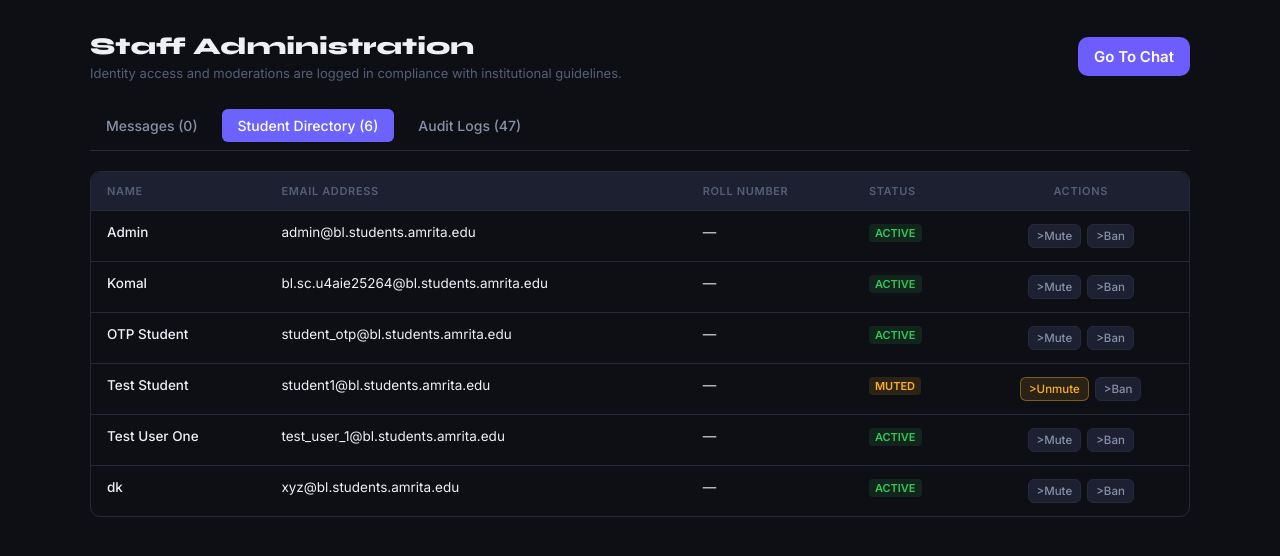
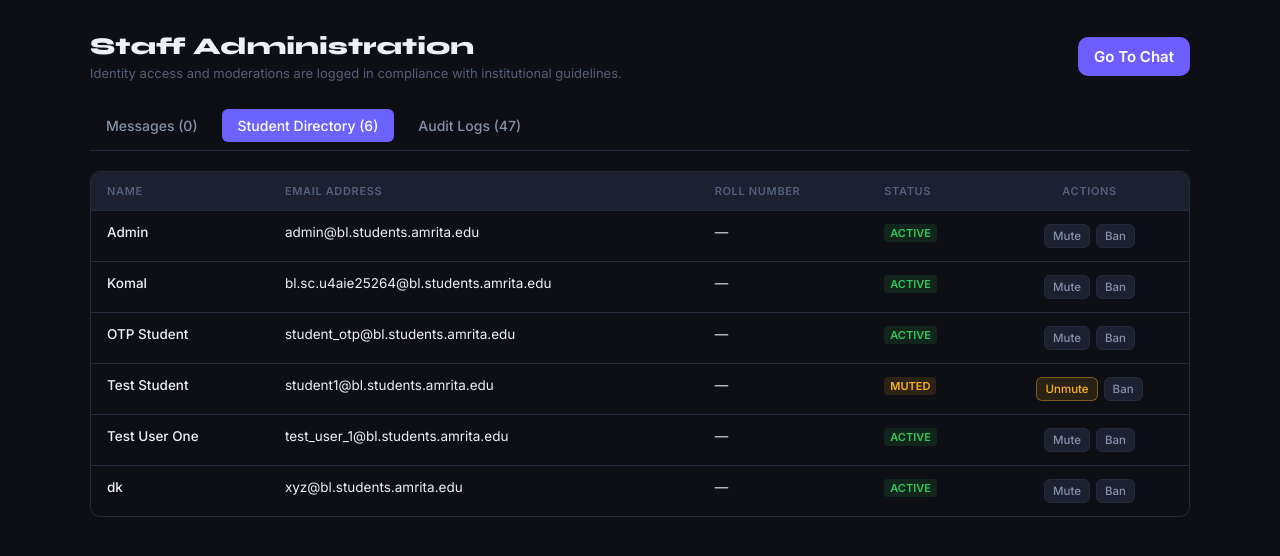
Before and after one commit to DineshKarthik27910/Class-Voice, a Flask app: page /admin in a window 1280 px wide, after a click that opens the changed part. Shown: the part 56-612 px from the top of the page. Run offline with Flask 3, Linux system fonts and the light colour scheme; a user stored in the database is signed in; data comes from the database, SQL or seed files in the repository; both versions use the stored data as it was after the commit.

Commit message:
Latest fixes

```diff
--- a/templates/admin.html
+++ b/templates/admin.html
@@ -102,15 +102,15 @@
                 <td style="text-align: center;">
                   <div class="user-action-group">
                     {% if user.is_muted %}
-                      <button class="btn-mute btn-muted-active" type="button" onclick="toggleMute(this.dataset.userId, false, this)">>Unmute</button>
+                      <button class="btn-mute btn-muted-active" type="button" data-user-id="{{ user.id }}" onclick="toggleMute(this.dataset.userId, true, this)">Unmute</button>
                     {% else %}
-                      <button class="btn-mute" type="button" onclick="toggleMute(this.dataset.userId, false, this)">>Mute</button>
+                      <button class="btn-mute" type="button" data-user-id="{{ user.id }}" onclick="toggleMute(this.dataset.userId, false, this)">Mute</button>
                     {% endif %}
 
                     {% if user.is_banned %}
-                      <button class="btn-ban btn-banned-active" type="button" onclick="toggleBan(this.dataset.userId, false, this)">>Unban</button>
+                      <button class="btn-ban btn-banned-active" type="button" data-user-id="{{ user.id }}" onclick="toggleBan(this.dataset.userId, true, this)">Unban</button>
                     {% else %}
-                      <button class="btn-ban" type="button" oonclick="toggleBan(this.dataset.userId, false, this)">>Ban</button>
+                      <button class="btn-ban" type="button" data-user-id="{{ user.id }}" onclick="toggleBan(this.dataset.userId, false, this)">Ban</button>
                     {% endif %}
                   </div>
                 </td>
```
Also changed, not shown: classvoice.db, 1 other file.
